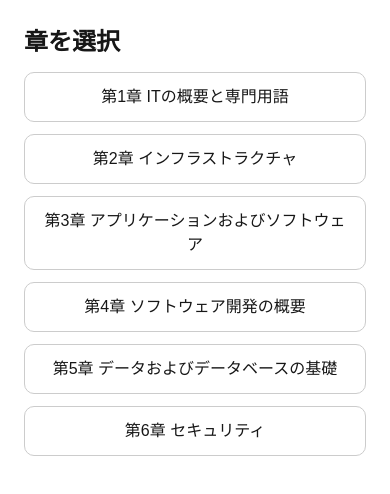
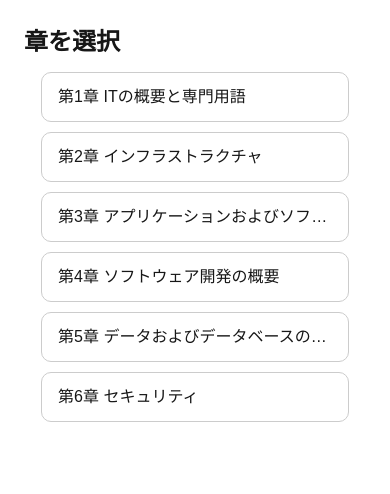
Before and after one commit to KimiyukiYamauchi/techquiz, a Next.js app: page / in a window 390 px wide. Shown: the top 494 px of the page. Built offline with nearby package versions, Linux system fonts and the light colour scheme.

Commit message:
選択肢ボタンの横幅を調整

```diff
--- a/components/Quiz.module.css
+++ b/components/Quiz.module.css
@@ -2,6 +2,11 @@
   max-width: 900px;
   margin: 0 auto;
   padding: 24px;
+}
+
+.narrowContainer {
+  width: 50%;
+  margin: 0 auto;
 }
 
 .title {
@@ -16,9 +21,12 @@
 }
 
 .grid {
-  display: grid;
-  grid-template-columns: repeat(auto-fit, minmax(220px, 1fr));
-  gap: 12px;
+  display: flex;
+  flex-direction: column;
+  gap: 10px;
+
+  width: 50%; /* ← 半分 */
+  margin: 0 auto; /* ← 中央寄せ */
 }
 
 .row {
@@ -29,11 +37,21 @@
 }
 
 .button {
-  padding: 12px 14px;
+  width: 100%;
+  text-align: left; /* ← 左寄せにすると見やすい */
+  padding: 12px 16px;
   border: 1px solid #ccc;
   border-radius: 10px;
   background: white;
   cursor: pointer;
+
+  white-space: nowrap;
+  overflow: hidden;
+  text-overflow: ellipsis;
+}
+
+.button:hover {
+  background: #f5faff;
 }
 
 .button:disabled {
@@ -166,3 +184,12 @@
 .question th {
   background: #f0f0f0;
 }
+
+@media (max-width: 600px) {
+  .grid {
+    width: 90%;
+  }
+  .narrowContainer {
+    width: 90%;
+  }
+}
```
